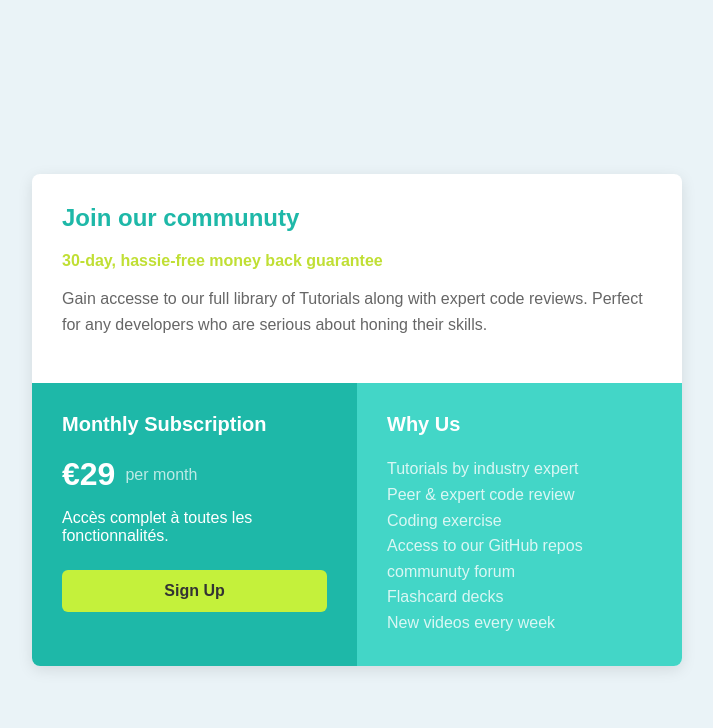
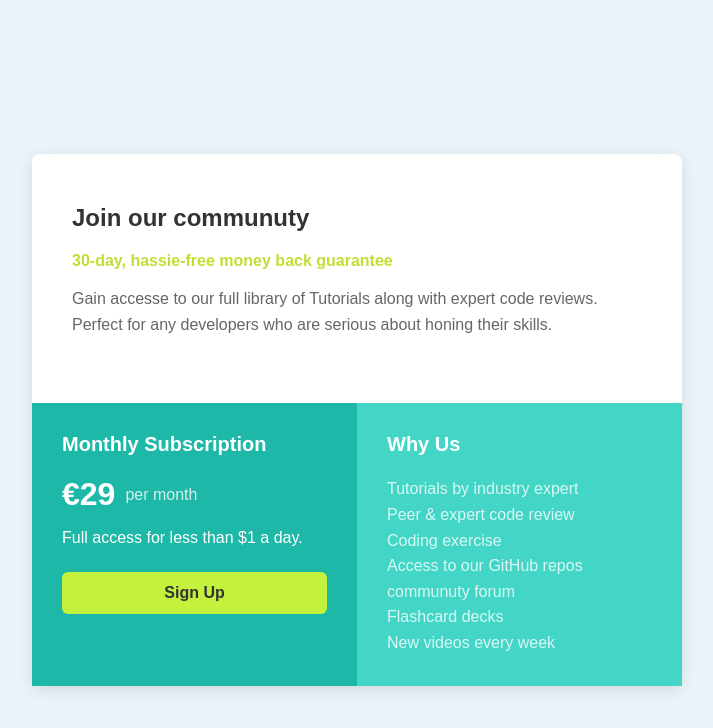
Before and after one commit to a-karim2004/HTML-CSS, a plain HTML site: page index.html in a window 1280 px wide. Shown: the whole page, without its empty margins (283-996 px from the left). Drawn offline with Linux system fonts and the light colour scheme; a web font is replaced by a local one.

Commit message:
The last modification

```diff
--- a/index.html
+++ b/index.html
@@ -8,7 +8,7 @@
     <link href="https://fonts.googleapis.com/css2?family=Arial:wght@400;700&display=swap" rel="stylesheet">
 </head>
 <body>
-    <main class="price-grid-card">
+    <main>
         <section class="join-community">
             <h2 class="header-h2">Join our communuty</h2>
             <p class="highlight">30-day, hassie-free money back guarantee</p>
@@ -22,7 +22,7 @@
                     <span class="price">€29</span>
                     <span class="per-month" style="font-size: 1rem;">per month</span>
                 </p>
-                <p class="access-info">Accès complet à toutes les fonctionnalités.</p>
+                <p class="access-info">Full access for less than $1 a day.</p>
                 <button class="cta-button">Sign Up</button>
             </section>
 
@@ -40,5 +40,6 @@
             </section>
         </div>
     </main>
+
 </body>
 </html>
--- a/styles.css
+++ b/styles.css
@@ -1,4 +1,4 @@
-/* Définition des variables de couleur pour la cohérence */
+/* J'avais declarer des varibles pour les couleurs*/
 :root {
     --cta-green: #1eb8a8;
     --why-us-green: #43d6c7;
@@ -12,7 +12,6 @@
     --text-white: #fff;
 }
 
-/* Styles généraux et Body */
 body {
     font-family: Arial, sans-serif;
     background-color: var(--background-neutral);
@@ -21,39 +20,39 @@ body {
     display: flex;
     justify-content: center;
     align-items: center;
-    min-height: 100vh; /* Centrage vertical de la carte */
+    min-height: 100vh;
+    overflow: hidden;
 }
 
-/* Mise en page de la carte */
-.price-grid-card {
+
+
+main {
     background-color: var(--card-background-white);
     border-radius: 8px;
     box-shadow: 0 4px 15px rgba(0, 0, 0, 0.1);
-    max-width: 650px; /* Largeur maximale pour le desktop */
-    width: 100%;
-    overflow: hidden; /* Pour gérer les bords arrondis */
+    max-width: 650px;
+
     display: grid;
-    /* La première section prend toute la largeur */
     grid-template-rows: auto auto;
-    /* Les deux sections du bas sont mises en page dans le conteneur 'bottom-sections' */
+
 }
 
-/* --- Section Supérieure (Join Community) --- */
+
 .join-community {
-    padding: 30px;
+    padding: 50px 40px;
 }
 
 .header-h2 {
-    color: var(--cta-green);
+    color: var(--header-text-dark-grey);
     margin-top: 0;
-    font-size: 1.5rem; /* Ajustement pour H2 */
+    font-size: 1.5rem;
 }
 
 .highlight {
     color: var(--highlight-yellow);
     font-weight: bold;
     font-size: 16px;
-    margin: 15px 0 10px 0;
+    margin: 10px 0;
 }
 
 .header-paragraph {
@@ -62,25 +61,26 @@ body {
     line-height: 1.6;
 }
 
-/* --- Sections Inférieures (Plan Details & Why Us) --- */
+
 
 .bottom-sections {
-    display: flex; /* Utilisation de Flexbox pour aligner côte à côte */
+    display: flex;
+    flex-direction: row;
 }
 
-/* Styles communs aux sections inférieures */
+
 .plan-details, .why-us {
     padding: 30px;
-    flex: 1; /* Permet aux deux sections de prendre un espace égal */
+    flex: 1; /
 }
 
 .plan-h3 {
     color: var(--text-white);
     margin-top: 0;
-    font-size: 1.25rem; /* Ajustement pour H3 */
+    font-size: 1.25rem;
 }
 
-/* Plan Details Section */
+
 .plan-details {
     background-color: var(--cta-green);
     color: var(--text-white);
@@ -94,13 +94,13 @@ body {
 
 .price {
     font-size: 2rem;
-    font-weight: bold;
+    font-weight:bold;
     margin-right: 10px;
 }
 
 .per-month {
     font-size: 1rem;
-    opacity: 0.7;
+    opacity: 0.8;
 }
 
 .access-info {
@@ -108,7 +108,7 @@ body {
     margin-bottom: 25px;
 }
 
-/* Bouton CTA */
+
 .cta-button {
     background-color: var(--button-green);
     color: var(--header-text-dark-grey);
@@ -138,22 +138,22 @@ body {
     margin: 0;
     font-size: 16px;
     line-height: 1.6;
-    opacity: 0.8; /* Pour un aspect plus léger */
+    opacity: 0.8;
 }
 
-/* --- Responsivité (Mobile: max-width: 768px) --- */
+
 @media (max-width: 768px) {
-    /* La carte s'adapte à la largeur du viewport */
-    .price-grid-card {
+
+    .main {
         margin: 20px 0;
     }
 
-    /* Les sections inférieures s'empilent verticalement */
+
     .bottom-sections {
         flex-direction: column;
     }
 
-    /* Padding des sections sur mobile */
+
     .join-community, .plan-details, .why-us {
         padding: 25px;
     }
```
